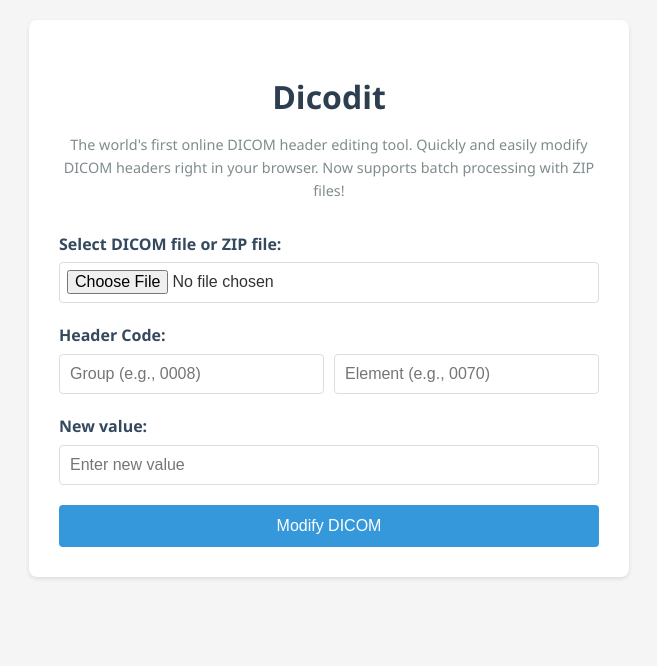
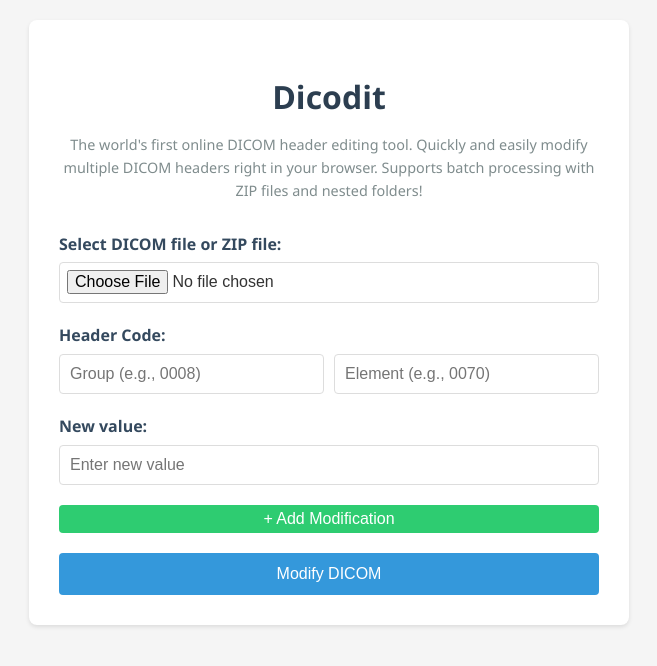
Before and after one commit to anik8das/Dicodit, a Flask app: page / in a window 1280 px wide. Shown: the top 666 px of the page, without its empty margins (311-968 px from the left). Run offline with Flask 3, Linux system fonts and the light colour scheme.

Commit message:
allow multiple edits simlultaneously

```diff
--- a/app.py
+++ b/app.py
@@ -7,25 +7,24 @@
 
 app = Flask(__name__)
 
-def modify_dicom(file_path, group, element, new_value):
+def modify_dicom(file_path, modifications):
     ds = pydicom.dcmread(file_path)
-    if (group, element) in ds:
-        ds[group, element].value = new_value
+    for group, element, new_value in modifications:
+        if (group, element) in ds:
+            ds[group, element].value = new_value
     ds.save_as(file_path)
 
-def process_zip(zip_path, group, element, new_value):
+def process_zip(zip_path, modifications):
     with tempfile.TemporaryDirectory() as tmpdirname:
         with zipfile.ZipFile(zip_path, 'r') as zip_ref:
             zip_ref.extractall(tmpdirname)
 
-        # Process all DICOM files in the extracted directory, including nested folders
         for root, dirs, files in os.walk(tmpdirname):
             for filename in files:
                 if filename.lower().endswith('.dcm'):
                     file_path = os.path.join(root, filename)
-                    modify_dicom(file_path, group, element, new_value)
+                    modify_dicom(file_path, modifications)
 
-        # Create a new ZIP file with modified DICOM files
         output_zip = io.BytesIO()
         with zipfile.ZipFile(output_zip, 'w') as zipf:
             for root, dirs, files in os.walk(tmpdirname):
@@ -42,15 +41,20 @@
 def index():
     if request.method == 'POST':
         file = request.files['dicom_file']
-        group = int(request.form['header_group'], 16)
-        element = int(request.form['header_element'], 16)
-        new_value = request.form['new_value']
+        groups = request.form.getlist('header_group[]')
+        elements = request.form.getlist('header_element[]')
+        new_values = request.form.getlist('new_value[]')
+
+        modifications = [
+            (int(group, 16), int(element, 16), new_value)
+            for group, element, new_value in zip(groups, elements, new_values)
+        ]
 
         if file.filename.lower().endswith('.zip'):
             with tempfile.NamedTemporaryFile(delete=False, suffix='.zip') as temp_zip:
                 file.save(temp_zip.name)
-                output_zip = process_zip(temp_zip.name, group, element, new_value)
-            os.unlink(temp_zip.name)  # Delete the temporary file
+                output_zip = process_zip(temp_zip.name, modifications)
+            os.unlink(temp_zip.name)
             return send_file(
                 output_zip,
                 as_attachment=True,
@@ -58,9 +62,9 @@
                 mimetype="application/zip"
             )
         else:
-            # Single DICOM file processing
             ds = pydicom.dcmread(file)
-            ds[group, element].value = new_value
+            for group, element, new_value in modifications:
+                ds[group, element].value = new_value
             modified_file = io.BytesIO()
             ds.save_as(modified_file)
             modified_file.seek(0)
--- a/templates/index.html
+++ b/templates/index.html
@@ -74,6 +74,25 @@
         button:hover {
             background-color: #2980b9;
         }
+        .modification-group {
+            margin-bottom: 10px;
+        }
+        .add-button, .remove-button {
+            background-color: #2ecc71;
+            color: white;
+            border: none;
+            padding: 5px 10px;
+            border-radius: 4px;
+            cursor: pointer;
+            margin-bottom: 20px;
+        }
+        .add-button:hover, .remove-button:hover {
+            background-color: #2ecca2;
+        }
+        .remove-button {
+            background-color: #e74c3c;
+            margin-top: 10px;
+        }
     </style>
 </head>
 <body>
@@ -81,27 +100,52 @@
         <h1>Dicodit</h1>
         <div class="about">
             The world's first online DICOM header editing tool.
-            Quickly and easily modify DICOM headers right in your browser.
-            Now supports batch processing with ZIP files!
+            Quickly and easily modify multiple DICOM headers right in your browser.
+            Supports batch processing with ZIP files and nested folders!
         </div>
-        <form method="POST" enctype="multipart/form-data">
+        <form method="POST" enctype="multipart/form-data" id="dicomForm">
             <div>
                 <label for="dicom_file">Select DICOM file or ZIP file:</label>
                 <input type="file" id="dicom_file" name="dicom_file" accept=".dcm,.zip" required>
             </div>
-            <div>
-                <label for="header_group">Header Code:</label>
-                <div class="header-inputs">
-                    <input type="text" id="header_group" name="header_group" placeholder="Group (e.g., 0008)" required>
-                    <input type="text" id="header_element" name="header_element" placeholder="Element (e.g., 0070)" required>
+            <div id="modifications">
+                <div class="modification-group">
+                    <label>Header Code:</label>
+                    <div class="header-inputs">
+                        <input type="text" name="header_group[]" placeholder="Group (e.g., 0008)" required>
+                        <input type="text" name="header_element[]" placeholder="Element (e.g., 0070)" required>
+                    </div>
+                    <label>New value:</label>
+                    <input type="text" name="new_value[]" placeholder="Enter new value" required>
+                    <button type="button" class="remove-button" onclick="removeModification(this)" style="display:none;">- Remove Modification</button>
                 </div>
             </div>
-            <div>
-                <label for="new_value">New value:</label>
-                <input type="text" id="new_value" name="new_value" placeholder="Enter new value" required>
-            </div>
+            <button type="button" class="add-button" onclick="addModification()">+ Add Modification</button>
             <button type="submit">Modify DICOM</button>
         </form>
     </div>
+
+    <script>
+        function addModification() {
+            const modificationsDiv = document.getElementById('modifications');
+            const newGroup = modificationsDiv.children[0].cloneNode(true);
+            newGroup.querySelectorAll('input').forEach(input => input.value = '');
+            newGroup.querySelector('.remove-button').style.display = 'inline-block';
+            modificationsDiv.appendChild(newGroup);
+            updateRemoveButtons();
+        }
+
+        function removeModification(button) {
+            button.parentElement.remove();
+            updateRemoveButtons();
+        }
+
+        function updateRemoveButtons() {
+            const removeButtons = document.querySelectorAll('.remove-button');
+            removeButtons.forEach((button, index) => {
+                button.style.display = index === 0 && removeButtons.length === 1 ? 'none' : 'inline-block';
+            });
+        }
+    </script>
 </body>
 </html>
```
